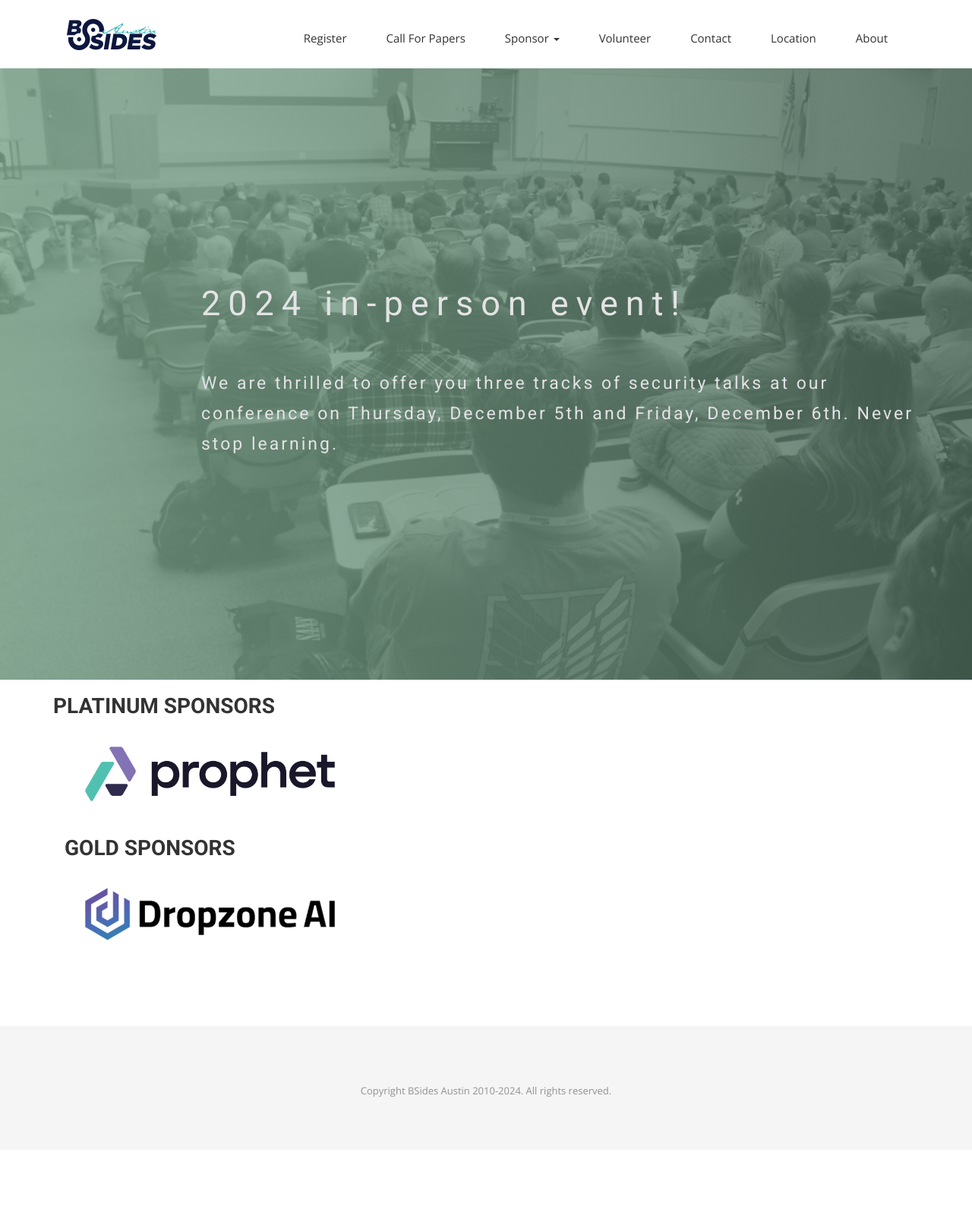
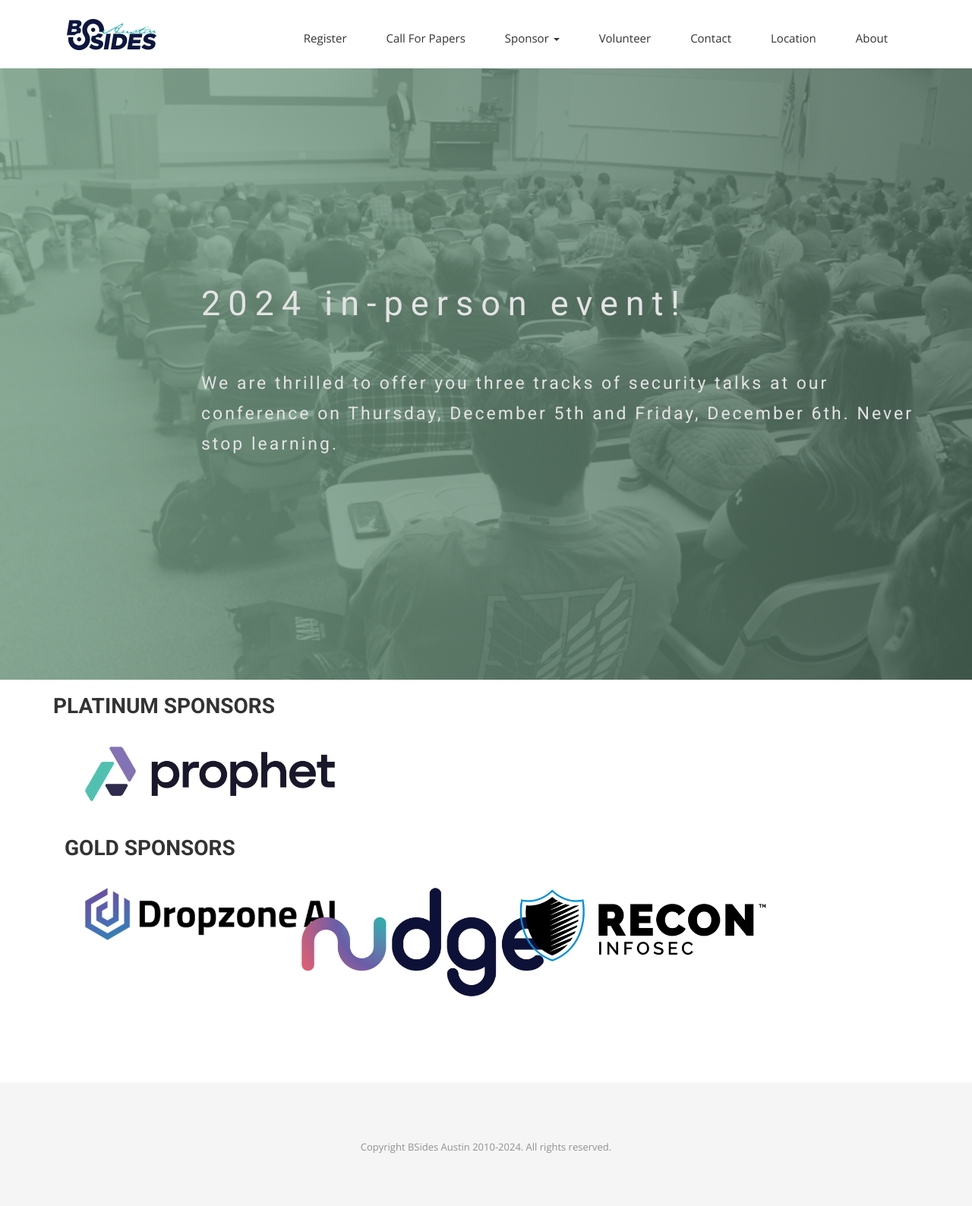
Before and after one commit to bsidesaustin/test, a Jekyll site: the page built from index.html, in a window 1280 px wide. Shown: the whole page at 76% size. Built offline with Jekyll 4.4.1, drawn with Linux system fonts in a browser that asks for light colours; nearby versions of some CDN libraries; some web fonts are replaced; before the commit the page ends 1514 px from its top, so only the background shows below that.

Commit message:
Update index.html

```diff
--- a/index.html
+++ b/index.html
@@ -69,19 +69,17 @@
 
          <div class="col-sm-6 col-md-3">
         <div class="book-example">
-        <a href="https://www.dropzone.ai/"><img src="/img/sponsors/2024/dropzoneAI_web.png" alt="" style="width: 150%;height: auto;"></a>
+        <a href="https://www.dropzone.ai/"><img src="/img/sponsors/2024/dropzoneAI_web.png" alt="Dropzone AI" style="width: 150%;height: auto;"></a>
                 </div>
       </div>
          <div class="col-sm-6 col-md-3">
         <div class="book-example">
-
-
+        <a href="https://www.nudgesecurity.com/"><img src="/img/sponsors/2024/Nudge_web.png" alt="Nudge Security" style="width: 150%;height: auto;"></a>
         </div>
       </div>
          <div class="col-sm-6 col-md-3">
         <div class="book-example">
-
-
+        <a href="https://www.reconinfosec.com/"><img src="/img/sponsors/2024/Reconinfosec_web.png" alt="Recon Infosec" style="width: 150%;height: auto;"></a>
                 </div>
       </div>
 
```
